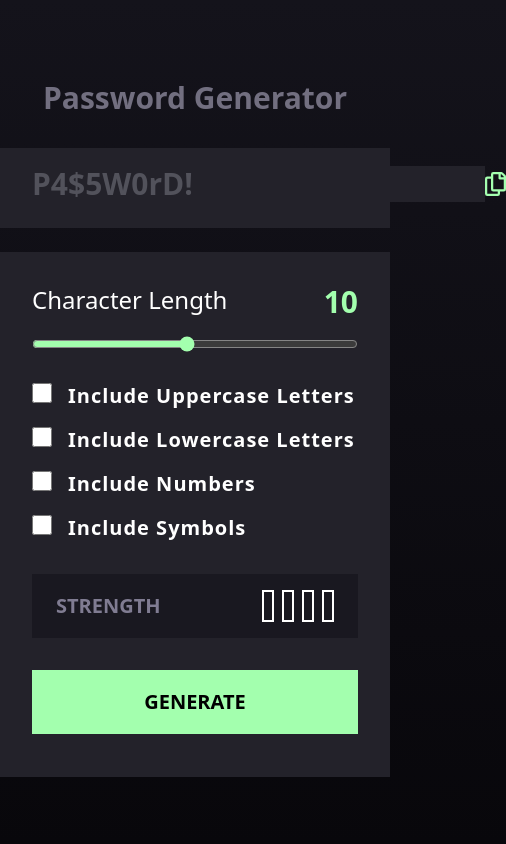
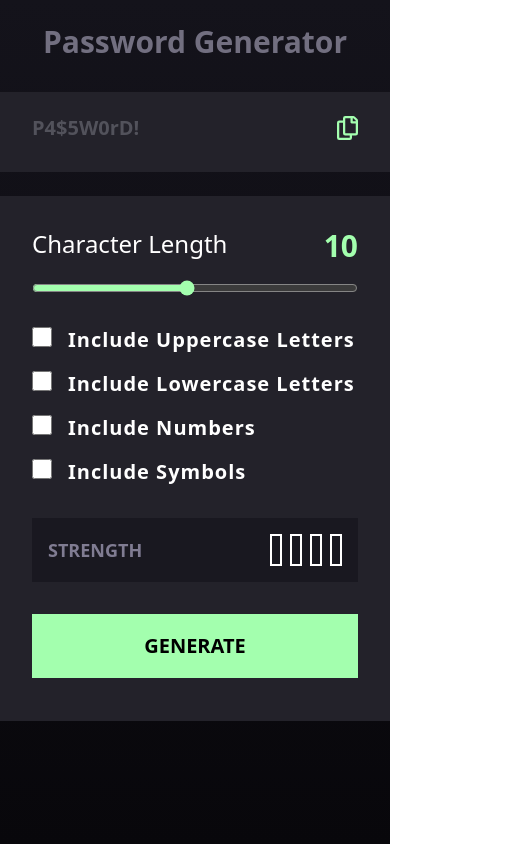
Before and after one commit to sgupta005/password-generator, a React (Vite) app: page / in a window 390 px wide. Shown: the whole page, 506 px wide, since content can reach past the window. Built offline with nearby package versions, Linux system fonts and the light colour scheme.

Commit message:
make some changes for responsiveness

```diff
--- a/src/App.jsx
+++ b/src/App.jsx
@@ -44,7 +44,7 @@ function App() {
   const [state, dispatch] = useReducer(reducer, initialState);
   const [pass, setPass] = useState('');
   return (
-    <div className=" text-white mx-auto max-w-[540px] pt-20">
+    <div className=" text-white mx-auto max-w-[540px] sm:pt-20 pt-6">
       <Heading />
       <Display pass={pass} />
       <Generator>
--- a/src/components/Display.jsx
+++ b/src/components/Display.jsx
@@ -10,7 +10,7 @@ export function Display({ pass }) {
     setTimeout(() => setCopy((c) => !c), 1000);
   }
   return (
-    <div className="flex bg-[#23222A] w-full h-20 justify-between items-center text-3xl px-8 pb-2 font-bold">
+    <div className="flex bg-[#23222A] w-full h-20 justify-between items-center sm:text-3xl px-8 pb-2 font-bold text-xl">
       <input
         ref={inputRef}
         disabled
--- a/src/components/Strength.jsx
+++ b/src/components/Strength.jsx
@@ -29,16 +29,16 @@ export function Strength({ pass }) {
   }
 
   let indicatorColor = '';
-  if (strength === 1) indicatorColor = 'bg-red-500 border-red-500';
-  if (strength === 2) indicatorColor = 'bg-amber-500 border-amber-500';
+  if (strength === 1) indicatorColor = 'bg-red-700 border-red-700';
+  if (strength === 2) indicatorColor = 'bg-amber-700 border-amber-700';
   if (strength === 3) indicatorColor = 'bg-amber-300 border-amber-300';
   if (strength === 4) indicatorColor = 'bg-green-400 border-green-400';
 
   return (
-    <div className="flex space-x-4 bg-[#191820] text-xl h-16 px-6 items-center justify-between">
+    <div className="flex space-x-4 bg-[#191820] sm:text-xl text-lg h-16 sm:px-6 items-center justify-between px-4">
       <p className="text-[#807C92] font-semibold uppercase">Strength</p>
       <div className="flex items-cente space-x-2">
-        <div className="uppercase font-bold text-2xl">
+        <div className="uppercase font-bold sm:text-2xl text-xl w-max">
           {REMARKS[strength - 1]}
         </div>
         <div className="flex space-x-2">
```
